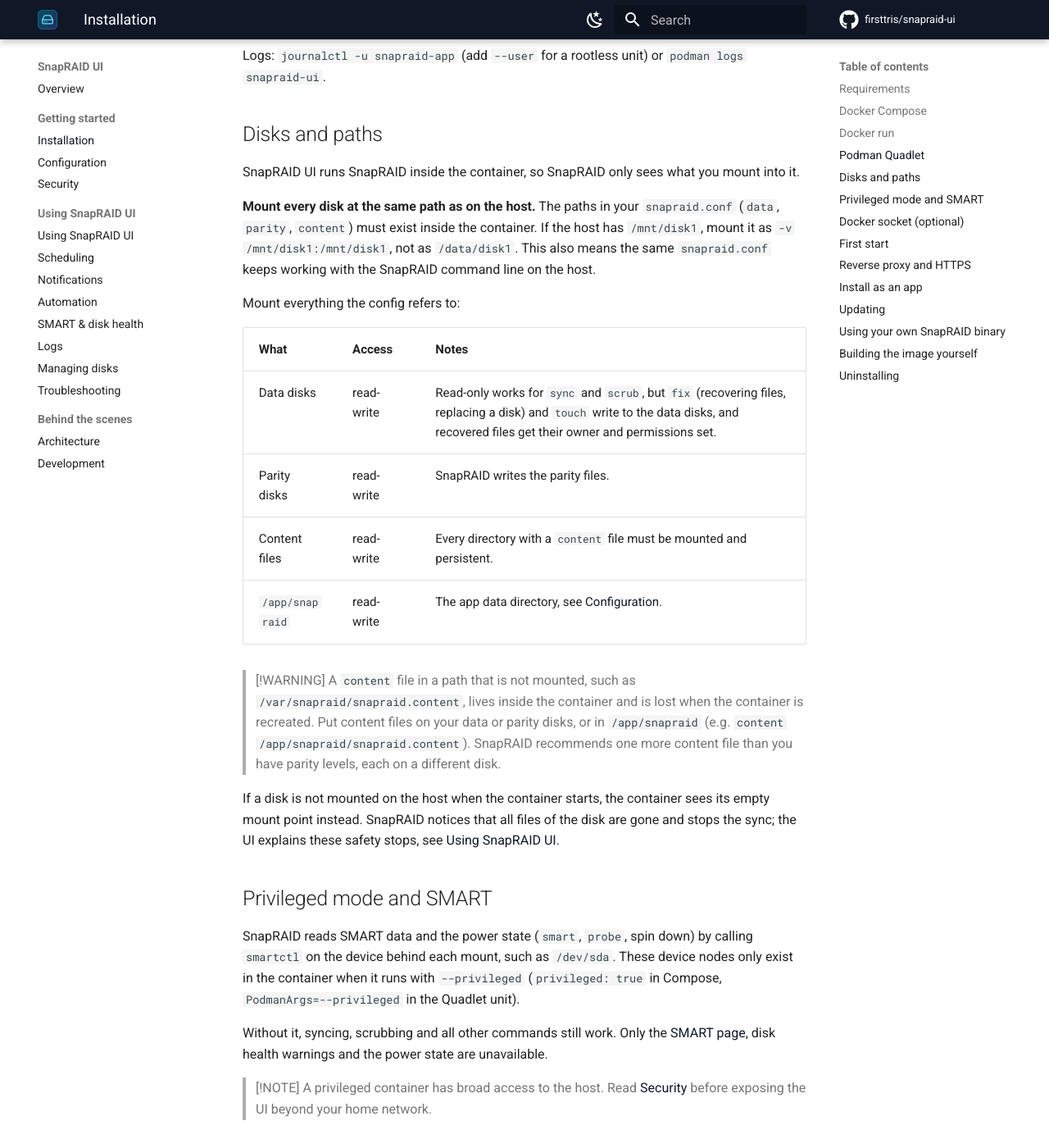
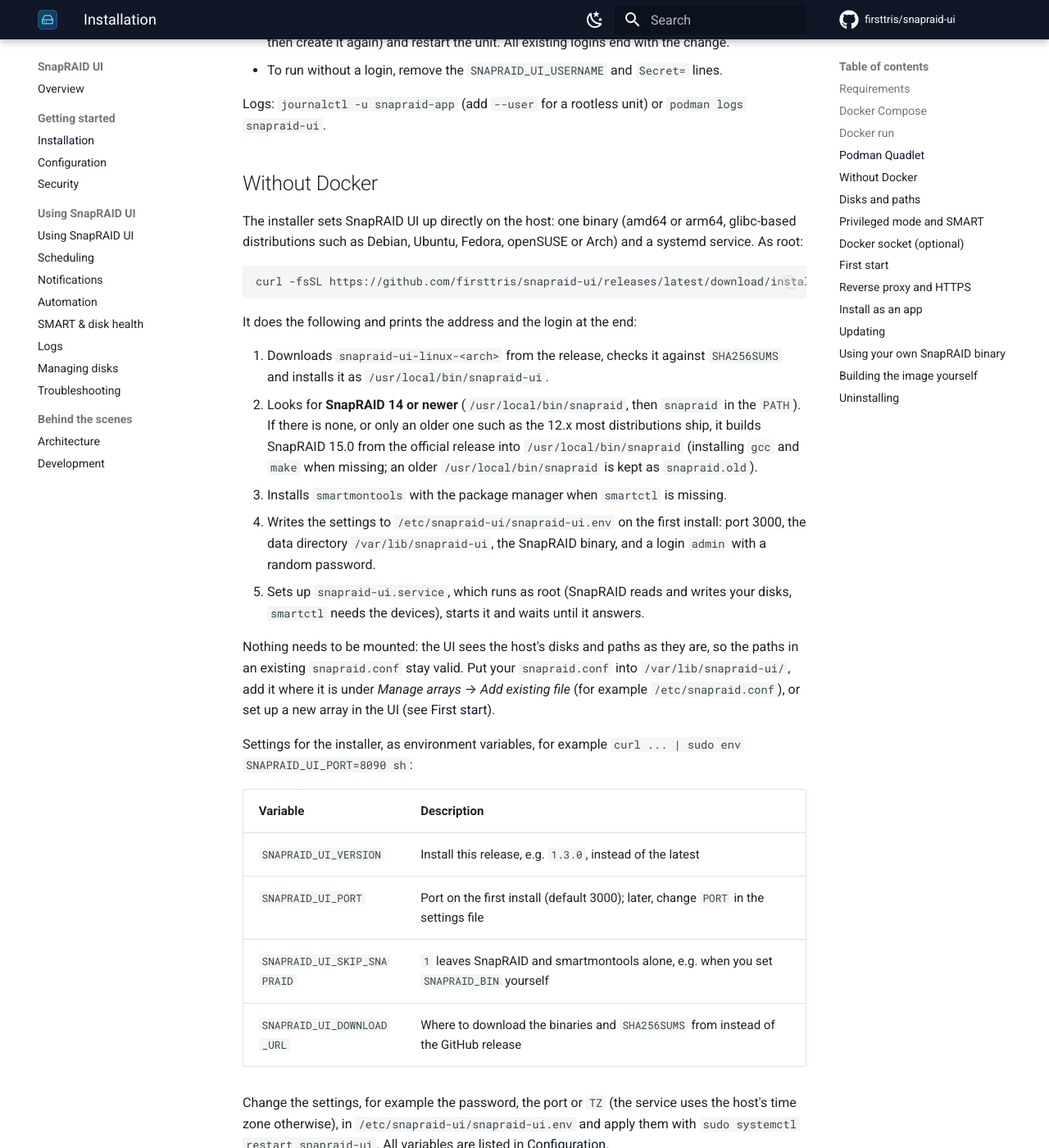
Before and after one commit to firsttris/snapraid-ui, an MkDocs documentation site: the page built from docs/installation.md, in a window 1280 px wide and 1400 px high, scrolled down 3186 px. Shown: the whole window at 82% size. Built offline with MkDocs 1.6.1 and Material for MkDocs 9.7.7, drawn with Linux system fonts in a browser that asks for light colours; comment, search, counter and statistics services are not loaded; some of the changed text lies outside the part shown.

Commit message:
Installer without Docker: binary, SnapRAID 14+ and a systemd service
scripts/install.sh, attached to each release as install.sh, downloads the binary for the
host's architecture, checks it against SHA256SUMS, builds SnapRAID 15.0 from source when
the host has no SnapRAID 14+ (keeping an older /usr/local/bin/snapraid as snapraid.old),
installs smartmontools, writes /etc/snapraid-ui/snapraid-ui.env with a generated login
once, and sets up snapraid-ui.service, waiting for its health check. Running it again
updates and keeps the settings; --uninstall keeps the data. CI runs it on a runner with
systemd: install, login, update, uninstall. The release creates the GitHub release itself
should the Docker release not have. The first start no longer logs a stack trace for the
missing config.json.

Co-Authored-By: Claude Opus 5.5 <noreply@anthropic.com>
Claude-Session: https://claude.ai/code/session_01J8F4KwKJenvY78nhehnrMt

````diff
--- a/docs/installation.md
+++ b/docs/installation.md
@@ -1,11 +1,12 @@
 # Installation
 
-SnapRAID UI runs as a single container that bundles SnapRAID, the web interface and its backend. This page shows how to run it with Docker, Docker Compose or Podman, how to give it access to your disks, and how to put it behind a reverse proxy.
+SnapRAID UI runs as a single container that bundles SnapRAID, the web interface and its backend, or without Docker as one binary with a systemd service. This page shows how to run it with Docker, Docker Compose, Podman or the installer, how to give it access to your disks, and how to put it behind a reverse proxy.
 
 - [Requirements](#requirements)
 - [Docker Compose](#docker-compose)
 - [Docker run](#docker-run)
 - [Podman Quadlet](#podman-quadlet)
+- [Without Docker](#without-docker)
 - [Disks and paths](#disks-and-paths)
 - [Privileged mode and SMART](#privileged-mode-and-smart)
 - [First start](#first-start)
@@ -18,7 +19,7 @@ SnapRAID UI runs as a single container that bundles SnapRAID, the web interface
 
 ## Requirements
 
-- A Linux host with Docker or Podman. The image [`tristanteu/snapraid-ui`](https://hub.docker.com/r/tristanteu/snapraid-ui) is published for **amd64** and **arm64**.
+- A Linux host with Docker or Podman, or with systemd for the [installer](#without-docker). The image [`tristanteu/snapraid-ui`](https://hub.docker.com/r/tristanteu/snapraid-ui) is published for **amd64** and **arm64**.
 - Your data, parity and content locations mounted on the host (SnapRAID works on mounted file systems, not on raw devices).
 - Nothing else. The image ships SnapRAID 15 (currently 15.0, built from the official release), `smartctl` from smartmontools, and everything the UI needs.
 
@@ -114,6 +115,37 @@ Notes on the unit:
 - To run without a login, remove the `SNAPRAID_UI_USERNAME` and `Secret=` lines.
 
 Logs: `journalctl -u snapraid-app` (add `--user` for a rootless unit) or `podman logs snapraid-ui`.
+
+## Without Docker
+
+The installer sets SnapRAID UI up directly on the host: one binary (amd64 or arm64, glibc-based distributions such as Debian, Ubuntu, Fedora, openSUSE or Arch) and a systemd service. As root:
+
+```bash
+curl -fsSL https://github.com/firsttris/snapraid-ui/releases/latest/download/install.sh | sudo sh
+```
+
+It does the following and prints the address and the login at the end:
+
+1. Downloads `snapraid-ui-linux-<arch>` from the release, checks it against `SHA256SUMS` and installs it as `/usr/local/bin/snapraid-ui`.
+2. Looks for **SnapRAID 14 or newer** (`/usr/local/bin/snapraid`, then `snapraid` in the `PATH`). If there is none, or only an older one such as the 12.x most distributions ship, it builds SnapRAID 15.0 from the official release into `/usr/local/bin/snapraid` (installing `gcc` and `make` when missing; an older `/usr/local/bin/snapraid` is kept as `snapraid.old`).
+3. Installs `smartmontools` with the package manager when `smartctl` is missing.
+4. Writes the settings to `/etc/snapraid-ui/snapraid-ui.env` on the first install: port 3000, the data directory `/var/lib/snapraid-ui`, the SnapRAID binary, and a login `admin` with a random password.
+5. Sets up `snapraid-ui.service`, which runs as root (SnapRAID reads and writes your disks, `smartctl` needs the devices), starts it and waits until it answers.
+
+Nothing needs to be mounted: the UI sees the host's disks and paths as they are, so the paths in an existing `snapraid.conf` stay valid. Put your `snapraid.conf` into `/var/lib/snapraid-ui/`, add it where it is under *Manage arrays* → *Add existing file* (for example `/etc/snapraid.conf`), or set up a new array in the UI (see [First start](#first-start)).
+
+Settings for the installer, as environment variables, for example `curl ... | sudo env SNAPRAID_UI_PORT=8090 sh`:
+
+| Variable | Description |
+|---|---|
+| `SNAPRAID_UI_VERSION` | Install this release, e.g. `1.3.0`, instead of the latest |
+| `SNAPRAID_UI_PORT` | Port on the first install (default 3000); later, change `PORT` in the settings file |
+| `SNAPRAID_UI_SKIP_SNAPRAID` | `1` leaves SnapRAID and smartmontools alone, e.g. when you set `SNAPRAID_BIN` yourself |
+| `SNAPRAID_UI_DOWNLOAD_URL` | Where to download the binaries and `SHA256SUMS` from instead of the GitHub release |
+
+Change the settings, for example the password, the port or `TZ` (the service uses the host's time zone otherwise), in `/etc/snapraid-ui/snapraid-ui.env` and apply them with `sudo systemctl restart snapraid-ui`. All variables are listed in [Configuration](configuration.md#environment-variables).
+
+Logs: `journalctl -u snapraid-ui -f`. Without systemd the installer only installs the binary and prints the command to start it.
 
 ## Disks and paths
 
@@ -227,6 +259,8 @@ Releases are published as image tags:
 
 Your settings, schedules and logs live in the data directory, so updating only replaces the container.
 
+**Without Docker:** run the [installer](#without-docker) again. It replaces the binary and restarts the service, and keeps your settings file and data. Add `SNAPRAID_UI_VERSION=x.y.z` to go to a specific release.
+
 **Docker Compose:**
 
 ```bash
@@ -270,6 +304,10 @@ Or with Compose, using the `build:` section of the bundled file: `docker compose
 
 ## Uninstalling
 
+Without Docker: `curl -fsSL https://github.com/firsttris/snapraid-ui/releases/latest/download/install.sh | sudo sh -s -- --uninstall` stops and removes the service and the binary. It keeps the data directory `/var/lib/snapraid-ui`, the settings in `/etc/snapraid-ui/` and SnapRAID; delete them yourself if you no longer need them.
+
+With Docker:
+
 1. Stop and remove the container: `docker compose down`, `docker rm -f snapraid-ui`, or for Podman `systemctl stop snapraid-app` and remove the `.container` and `.network` files, then `systemctl daemon-reload`.
 2. Optionally remove the image: `docker image rm tristanteu/snapraid-ui`.
 3. Optionally delete the data directory (`./snapraid` or `~/snapraid`). Download a [backup](disks.md) first if you might come back.
````
Also changed, not shown: README.md (+9 -0 lines), docs/configuration.md (+9 -5 lines), docs/development.md (+4 -3 lines), 4 other files.
